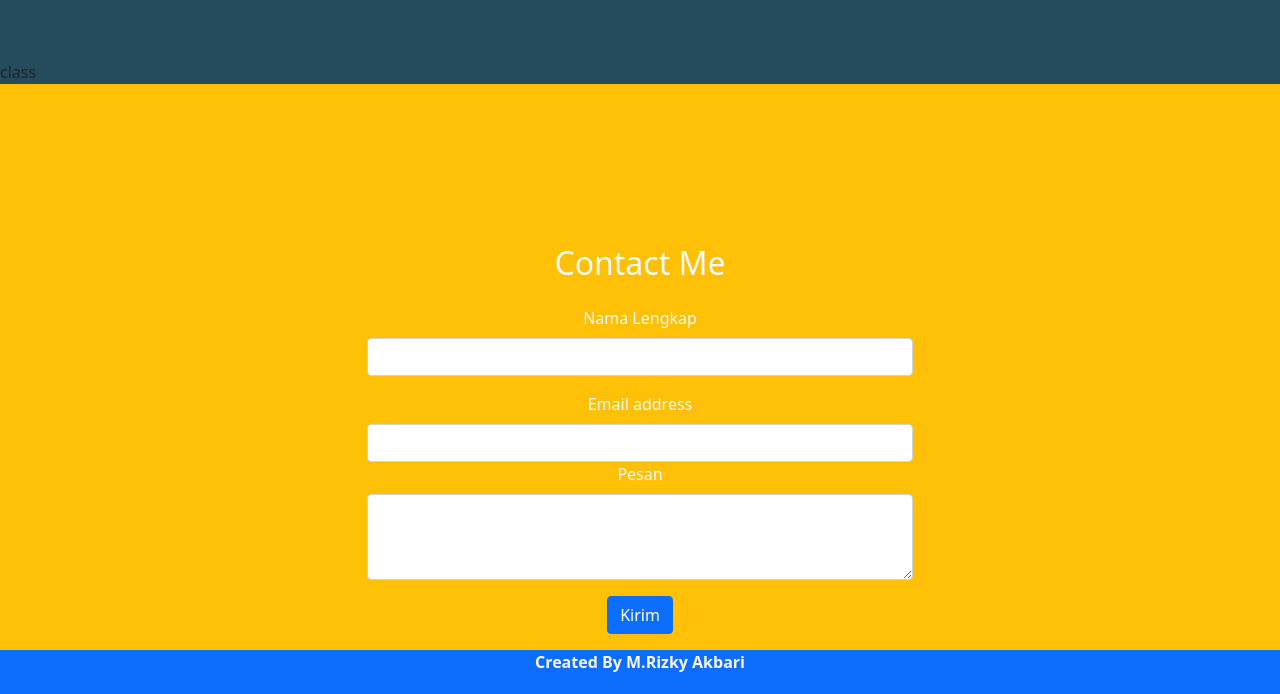
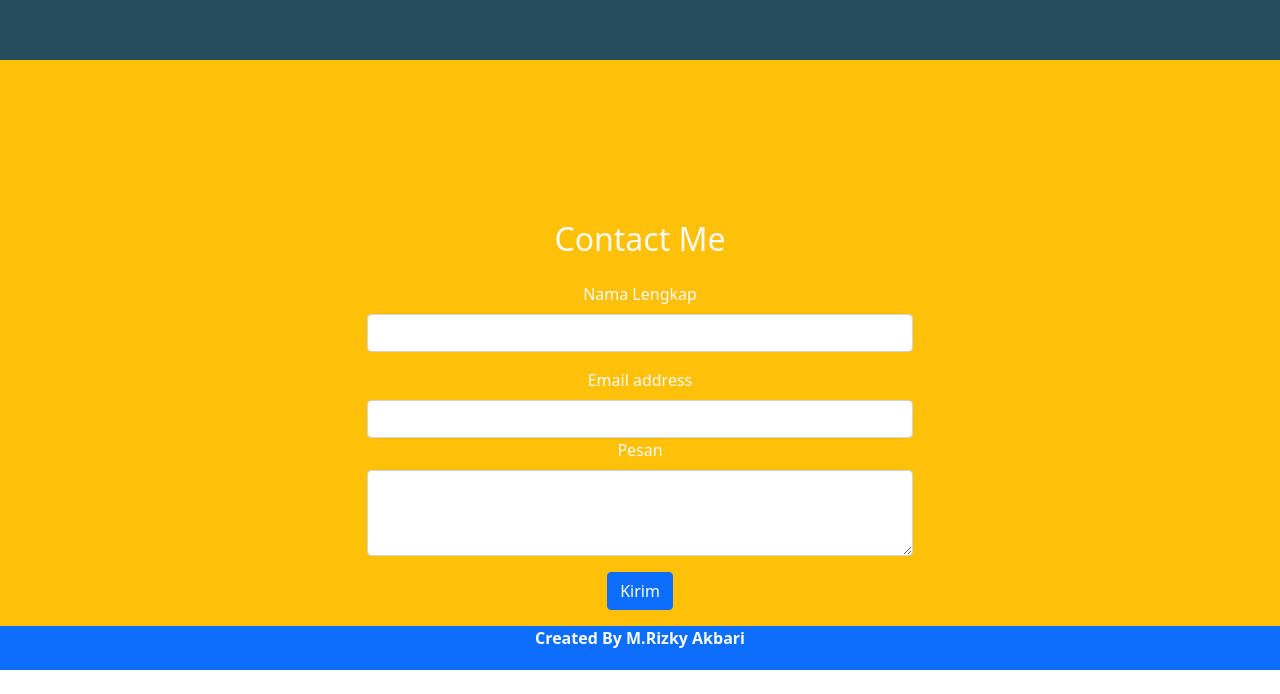
Before and after one commit to rizkyakbari/rizkyakbari.github.io, a plain HTML site: page index.html in a window 1280 px wide. Shown: the part 1961-2655 px from the top of the page. After the commit the page ends 2631 px from the top, so only its background shows below. Drawn offline with nearby package versions, Linux system fonts and the light colour scheme.

Commit message:
menghilangkan class

```diff
--- a/index.html
+++ b/index.html
@@ -116,7 +116,6 @@
           d="M0,224L48,234.7C96,245,192,267,288,240C384,213,480,139,576,133.3C672,128,768,192,864,213.3C960,235,1056,213,1152,218.7C1248,224,1344,256,1392,272L1440,288L1440,320L1392,320C1344,320,1248,320,1152,320C1056,320,960,320,864,320C768,320,672,320,576,320C480,320,384,320,288,320C192,320,96,320,48,320L0,320Z"
         ></path>
       </svg>
-      <div> class</div>
     </section>
     <!--AKhir Project-->
 
```
